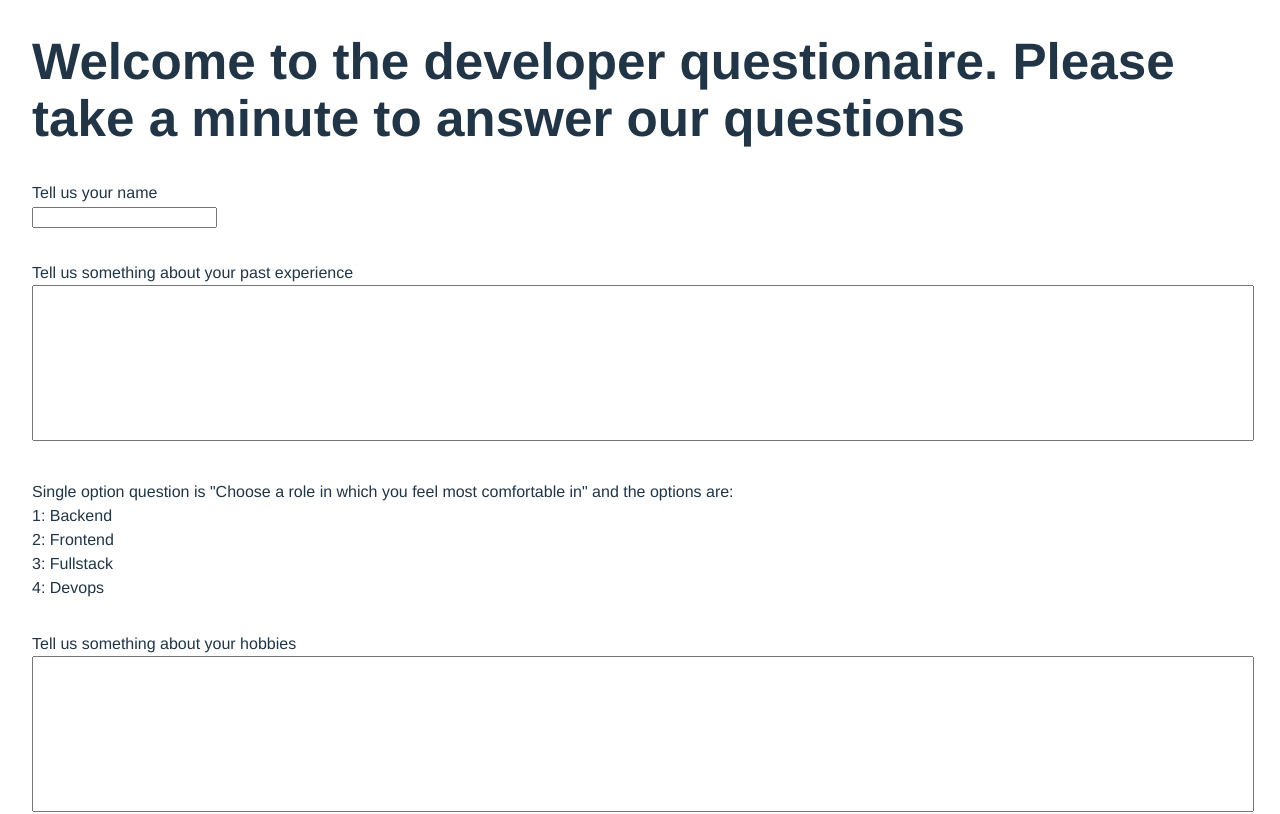
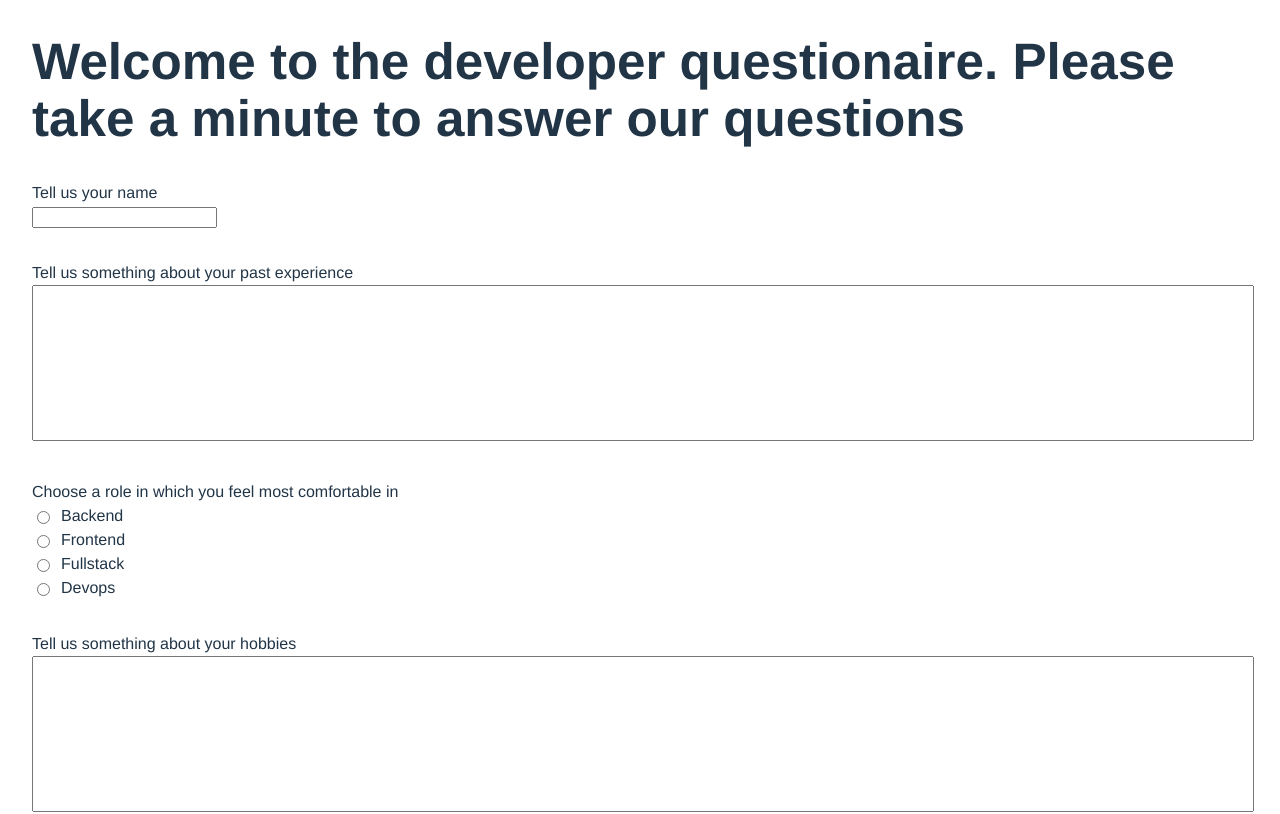
Before and after one commit to maciekniewielki/QuestionnaireApp, a React (Vite) app: page / in a window 1280 px wide. Shown: the top 814 px of the page. Built offline with nearby package versions, Linux system fonts and the light colour scheme.

Commit message:
Implemented Single Option and added React keys

```diff
--- a/src/components/Questionnaire/Questionnaire.tsx
+++ b/src/components/Questionnaire/Questionnaire.tsx
@@ -14,7 +14,7 @@ export const Questionnaire = ({ headline, questions }: QuestionnaireProps) => {
     <div className={styles.questionnaire}>
       <h1>{headline}</h1>
       <form action='#' method='post'>
-        {questions.map(q => <div className={styles.questionWrapper}>{renderQuestion(q)}</div>)}
+        {questions.map(q => <div key={q.name} className={styles.questionWrapper}>{renderQuestion(q)}</div>)}
         <Submit />
       </form>
     </div>
--- /dev/null
+++ b/src/components/Questionnaire/Questions/SingleOption/SingleOption.module.css
@@ -0,0 +1,4 @@
+.radioLabel {
+    display: flex;
+    gap: 0.5rem;
+}
--- a/src/components/Questionnaire/Questions/SingleOption/SingleOption.tsx
+++ b/src/components/Questionnaire/Questions/SingleOption/SingleOption.tsx
@@ -1,4 +1,5 @@
 import { BaseQuestionProps } from "../types";
+import styles from "./SingleOption.module.css"
 
 export type Option = {
     value: string;
@@ -10,11 +11,14 @@ export type SingleOptionProps = {
 } & BaseQuestionProps<"singleOption">
 
 
-export const SingleOption = ({ question, options }: SingleOptionProps) => {
+export const SingleOption = ({ name, question, options }: SingleOptionProps) => {
     return <>
-        <div>Single option question is "{question}" and the options are:</div>
+        <div>{question}</div>
         {options.map(option =>
-            <div>{option.value}: {option.text}</div>
+            <label key={option.value} className={styles.radioLabel}>
+                <input type="radio" value={option.value} name={name} />
+                {option.text}
+            </label>
         )}
     </>
 }
```
